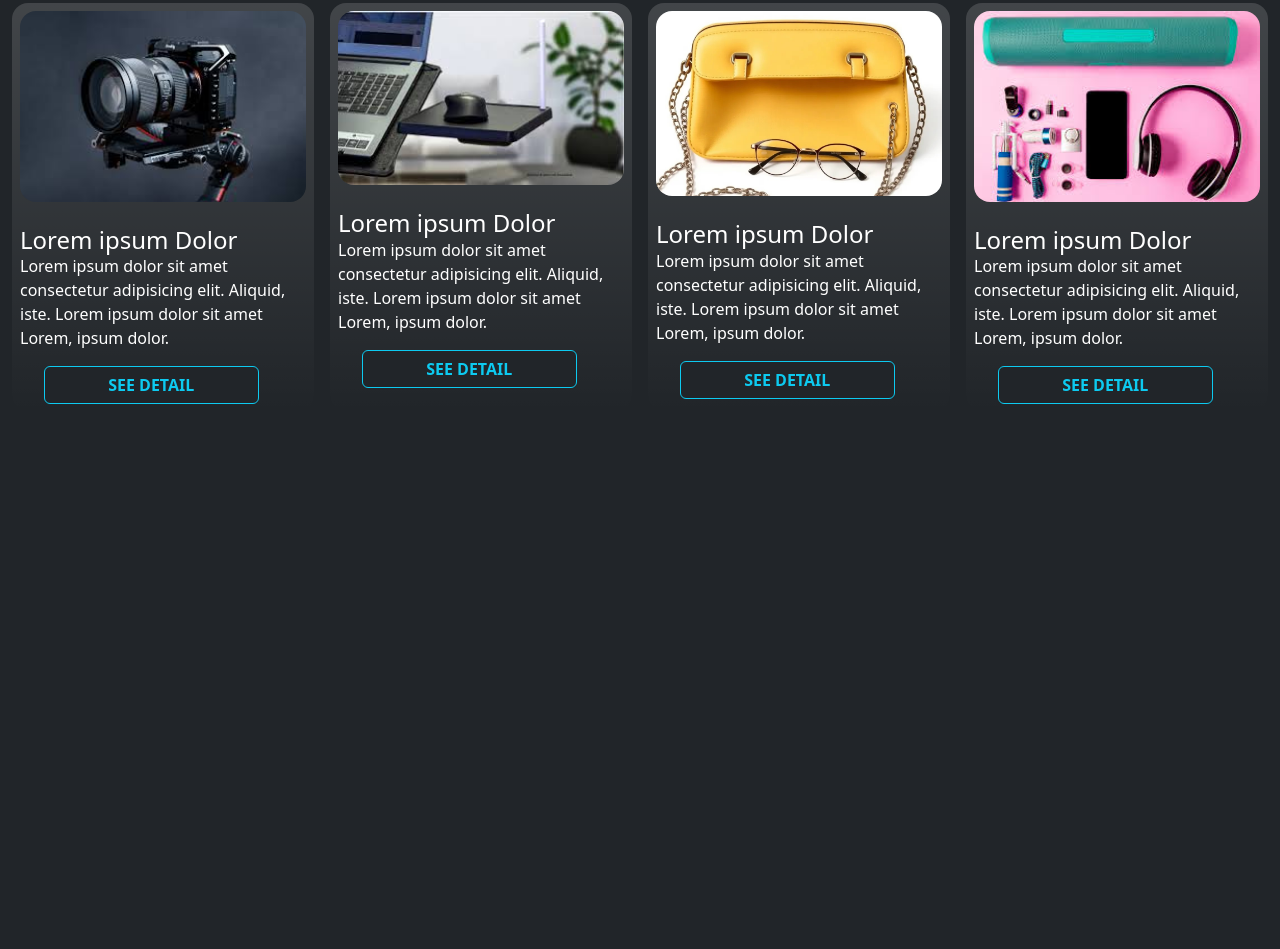
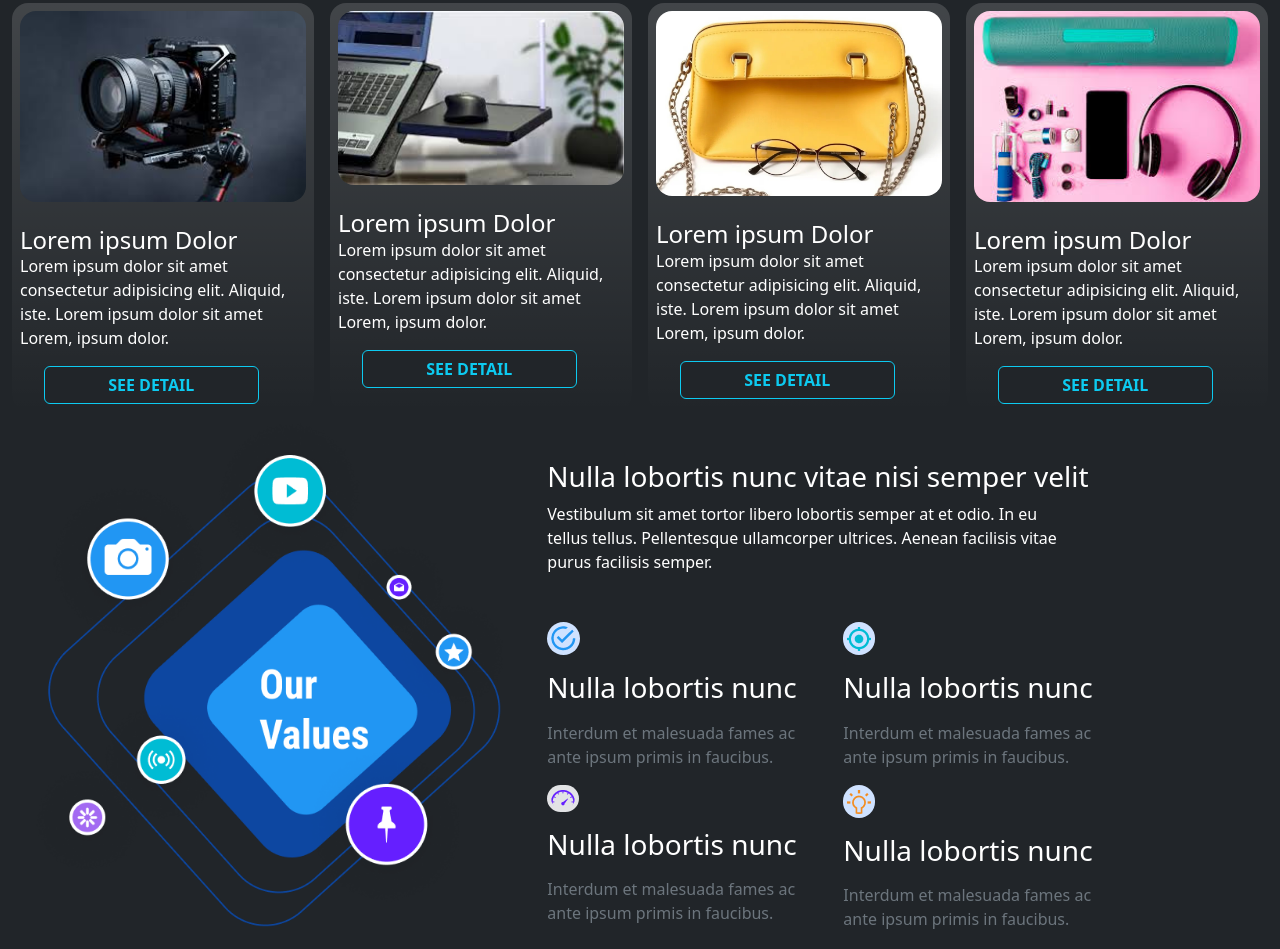
Before and after one commit to imtiazahmad-07/Agency-Landing-Page, a plain HTML site: page index.html in a window 1280 px wide. Shown: the part 1347-2296 px from the top of the page. Before the commit the page ends 1759 px from the top, so only its background shows below. Drawn offline with nearby package versions, Linux system fonts and the light colour scheme.

Commit message:
added our expertise section

```diff
--- a/index.html
+++ b/index.html
@@ -199,6 +199,59 @@
 
 <!-- ===================== -->
 
+    <!-- Our Expertise  -->
+    <section class="container-fluid">
+        <div class="row">
+            <div class="col-lg-5">
+                <img src="./Images/Illustration.png" alt="Our Values" class="img-fluid">
+            </div>
+            <div class="col-lg-6 mt-5 pe-5">
+                <h2 class="fs-3">Nulla lobortis nunc vitae nisi semper velit</h2>
+                <p class="pe-5">Vestibulum sit amet tortor libero lobortis semper at et odio. In eu tellus tellus. Pellentesque ullamcorper ultrices. Aenean facilisis vitae purus facilisis semper.</p>
+                <div class="row mt-5">
+                    <div class="col-lg-6">
+                        <img src="./Images/Shape (1).png" alt="" class="bg-primary-subtle p-1 rounded-pill img-fluid ">
+                        <h3 class="my-3">
+                            Nulla lobortis nunc
+                        </h3>
+                        <p class="text-secondary">
+                            Interdum et malesuada fames ac ante ipsum primis in faucibus.
+                        </p>
+                    </div>
+                    <div class="col-lg">
+                        <img src="./Images/android-locate.png" alt="" class="bg-primary-subtle p-1 rounded-pill img-fluid ">
+                        <h3 class="my-3">
+                            Nulla lobortis nunc
+                        </h3>
+                        <p class="text-secondary">
+                            Interdum et malesuada fames ac ante ipsum primis in faucibus.
+                        </p>
+                    </div>
+                    <div class="col-lg-6">
+                        <img src="./Images/speedometer.png" alt="" class="bg-secondary-subtle p-1 rounded-pill img-fluid ">
+                        <h3 class="my-3">
+                            Nulla lobortis nunc
+                        </h3>
+                        <p class="text-secondary">
+                            Interdum et malesuada fames ac ante ipsum primis in faucibus.
+                        </p>
+                    </div>
+                    <div class="col-lg-6">
+                        <img src="./Images/android-bulb.png" alt="" class="bg-primary-subtle p-1 rounded-pill img-fluid ">
+                        <h3 class="my-3">
+                            Nulla lobortis nunc
+                        </h3>
+                        <p class="text-secondary">
+                            Interdum et malesuada fames ac ante ipsum primis in faucibus.
+                        </p>
+                    </div>
+                </div>
+            </div>
+        </div>
+    </section>
+
+    <!-- ========================================================== -->
+
 </body>
 
 </html>
```
